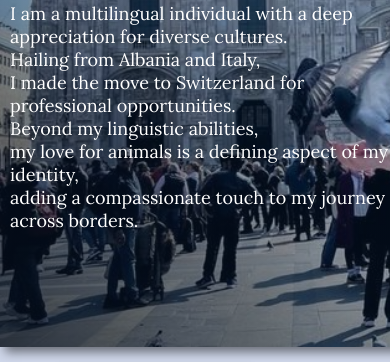
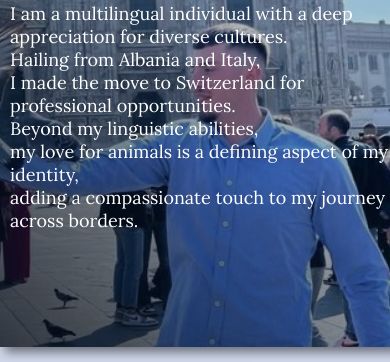
Before and after one commit to bukii12/buki, a plain HTML site: page index.html in a window 390 px wide. Shown: the part 153-515 px from the top of the page. Drawn offline with Linux system fonts and the light colour scheme.

Commit message:
Update style.css

```diff
--- a/css/style.css
+++ b/css/style.css
@@ -32,7 +32,7 @@
   .div {
     background-image: linear-gradient(41deg, rgb(4 13 28 / 80%) 0%, rgb(5 40 84 / 25%) 70%),url(photo2.jpg);
     background-size: cover;
-    background-position: right 90% bottom 45%;
+    background-position: center;
     width: auto;
     height: 500px;
   }
@@ -97,7 +97,7 @@ a {
 @media screen and (max-width: 500px) {
   .div {
     width: 500px;
-    background-position: right 90% bottom 45%;
+    background-position: left 90% bottom 45%;
   }
   .btn {
     width:200px;
@@ -107,7 +107,7 @@ a {
 @media screen and (max-width: 400px) {
   .div {
     width: 400px;
-    background-position: right 90% bottom 45%;
+    background-position: left 90% bottom 45%;
   }
   .btn {
     width:200px;
@@ -117,7 +117,7 @@ a {
 @media screen and (max-width:300px) {
   .div {
     width: 300px;
-    background-position: right 90% bottom 45%;
+    background-position: left 90% bottom 45%;
   }
   .btn {
     width:200px;
@@ -126,7 +126,7 @@ a {
 @media screen and (max-width:200px) {
   .div {
     width: 200px;
-    background-position: right 90% bottom 45%;
+    background-position: left 90% bottom 45%;
   }
   .btn {
     width:200px;
```
